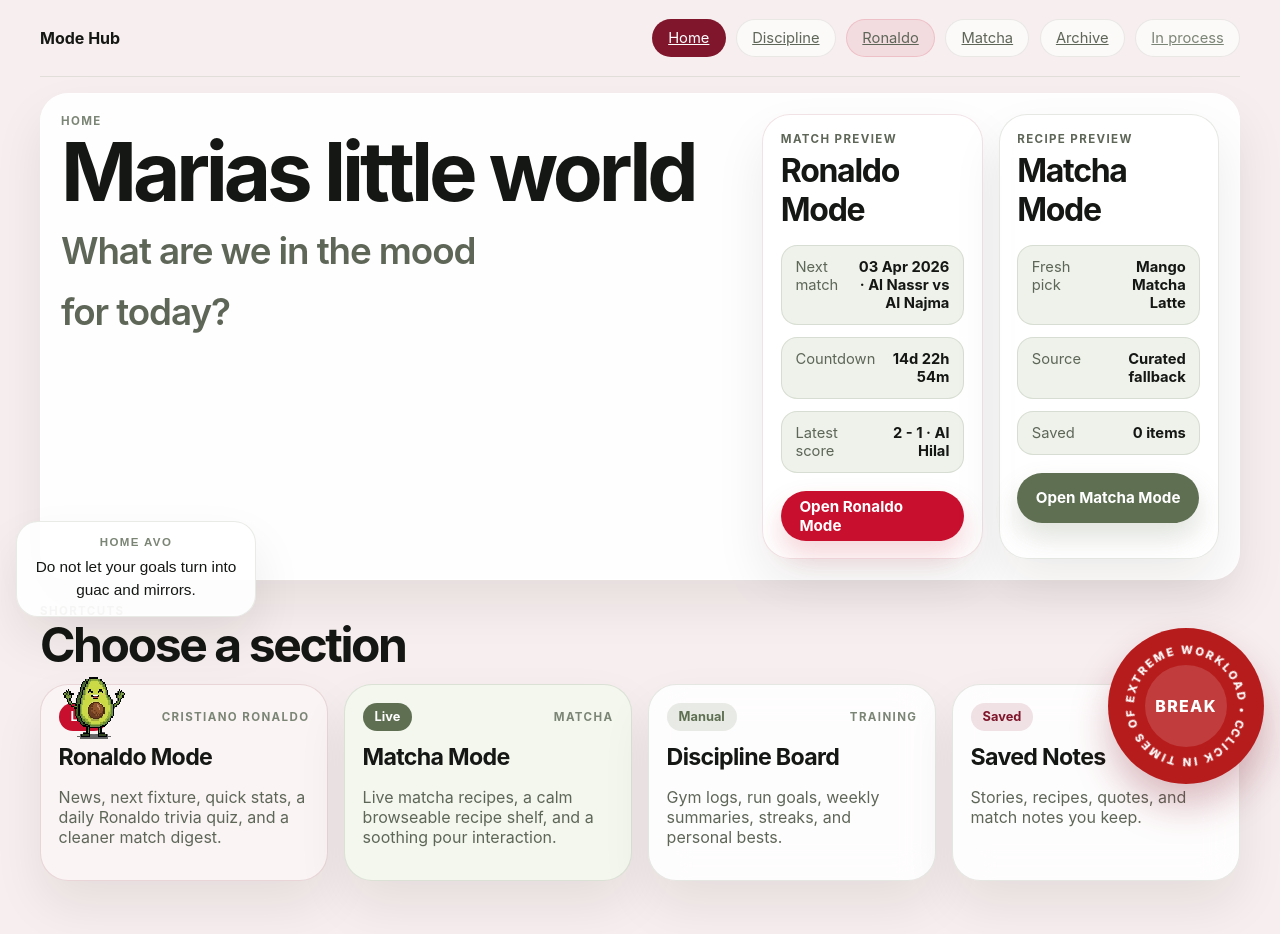
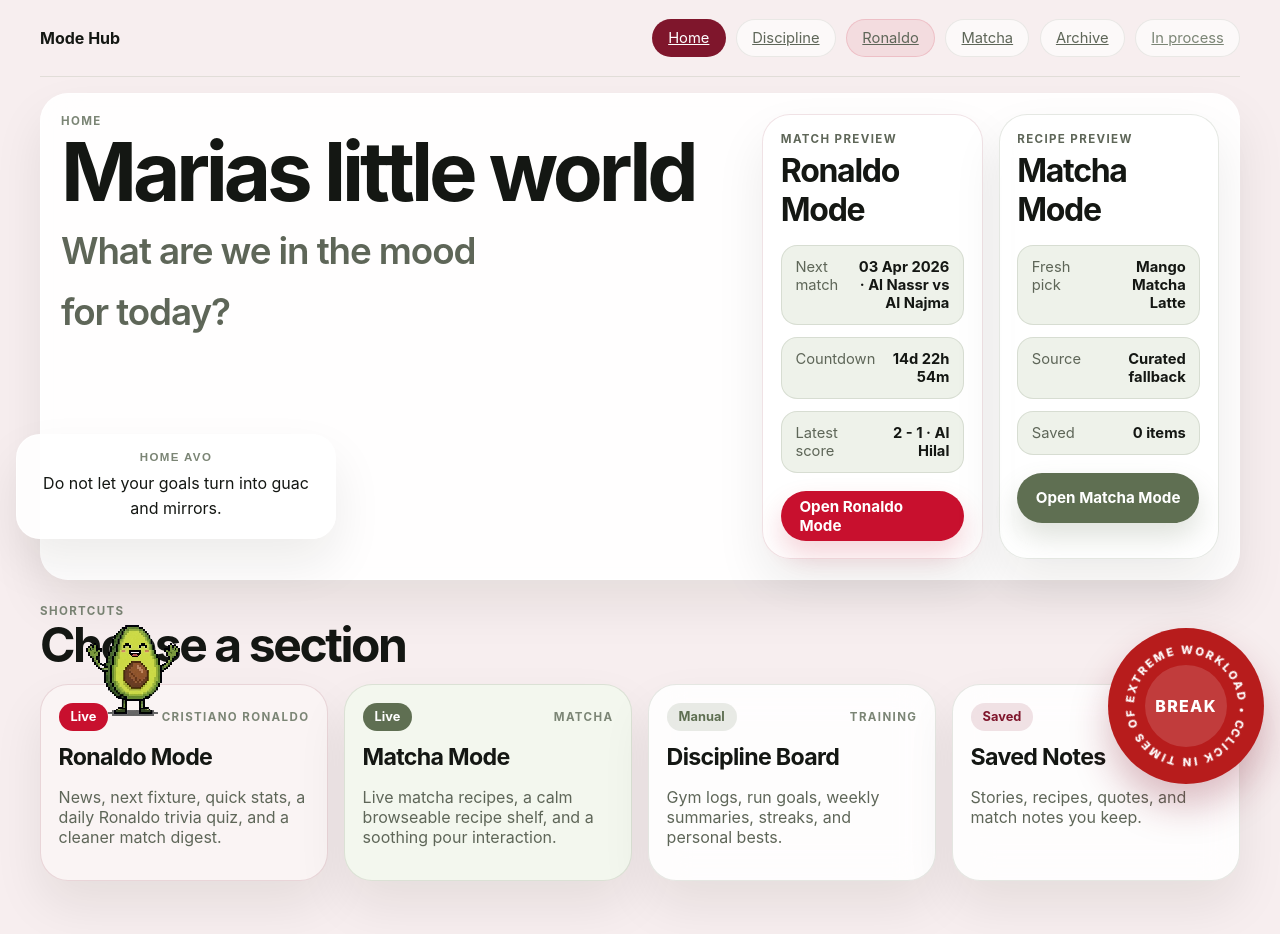
Before and after one commit to burhanuddin23-stack/mode-hub, a website with bundled scripts: page index.html in a window 1280 px wide. Both pictures are taken after a click on the button "HOME AVO". Built offline with nearby package versions, Linux system fonts and the light colour scheme; files whose address does not match are found by name.

Commit message:
Enlarge avocado and refine bubble styling

```diff
--- a/styles.css
+++ b/styles.css
@@ -1075,11 +1075,11 @@ body.discipline-body .hero-copy h2 {
 }
 
 .avocado-bubble {
-  width: min(240px, calc(100vw - 2rem));
-  padding: 0.9rem 1rem;
-  border-radius: 22px;
-  border: 1px solid rgba(95, 111, 82, 0.14);
-  background: rgba(255, 255, 255, 0.92);
+  width: min(320px, calc(100vw - 2rem));
+  padding: 1rem 1.05rem;
+  border-radius: 24px;
+  border: 1px solid rgba(255, 255, 255, 0.72);
+  background: rgba(255, 255, 255, 0.9);
   box-shadow: var(--shadow-soft);
   opacity: 0;
   transform: translateY(8px);
@@ -1092,24 +1092,31 @@ body.discipline-body .hero-copy h2 {
   transform: translateY(0);
 }
 
+.avocado-bubble .panel-label {
+  color: var(--subtle);
+  font-size: 0.72rem;
+  letter-spacing: 0.12em;
+}
+
 .avocado-message {
   margin: 0.45rem 0 0;
   color: var(--text);
-  line-height: 1.5;
-  font-size: 0.96rem;
+  line-height: 1.6;
+  font-size: 1rem;
+  font-family: -apple-system, BlinkMacSystemFont, "SF Pro Text", "Helvetica Neue", sans-serif;
 }
 
 .avocado-stage {
   position: relative;
-  width: 156px;
-  height: 156px;
+  width: 234px;
+  height: 234px;
 }
 
 .avocado-figure {
   position: absolute;
   inset: 0;
-  width: 156px;
-  height: 156px;
+  width: 234px;
+  height: 234px;
   object-fit: contain;
   image-rendering: pixelated;
   user-select: none;
```
